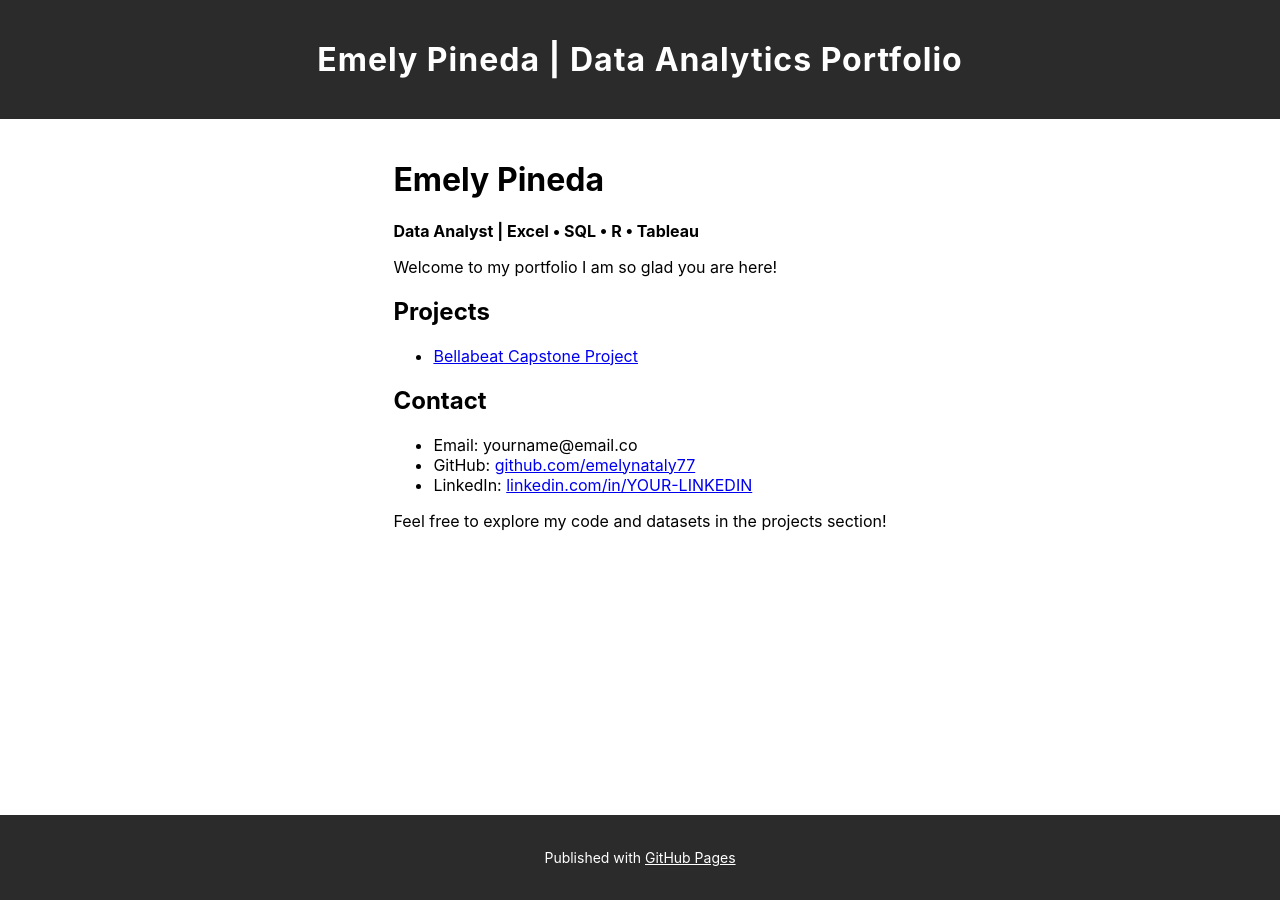
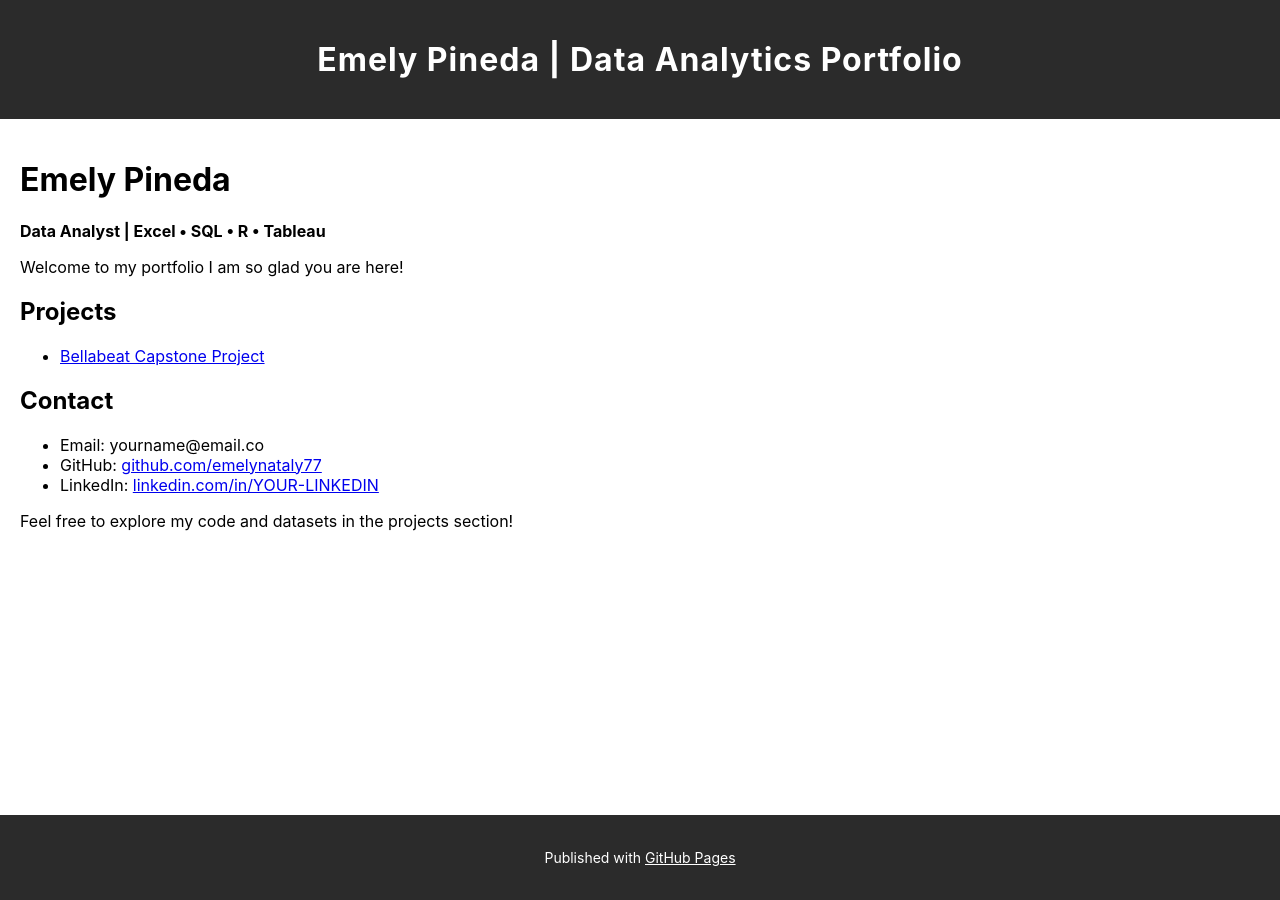
Before and after one commit to emelynataly77/emelynataly77.github.io, a Jekyll site: the page built from index.md, in a window 1280 px wide. Built offline with Jekyll 4.4.1, drawn with Linux system fonts in a browser that asks for light colours.

Commit message:
Update style.scss

```diff
--- a/assets/css/style.scss
+++ b/assets/css/style.scss
@@ -18,18 +18,18 @@ html, body {
   background-color: #2b2b2b;
   color: #fff;
   width: 100%;
-  padding: 40px 0;  /* Increased height */
+  padding: 40px 0;
   text-align: center;
-  font-size: 32px;   /* Larger text */
+  font-size: 32px;
   font-weight: bold;
   letter-spacing: 1px;
 }
 
-/* Center the main content */
+/* Align main content to the left */
 main.container {
   flex: 1;
   max-width: 960px;
-  margin: auto;
+  margin: 0 auto 0 0;  /* LEFT aligned now */
   padding: 20px;
 }
 
@@ -41,7 +41,7 @@ main.container {
   text-align: center;
   padding: 20px 0;
   font-size: 14px;
-  margin-top: auto; /* Ensures it sticks to the bottom */
+  margin-top: auto;
 }
 
 .site-footer a {
```
